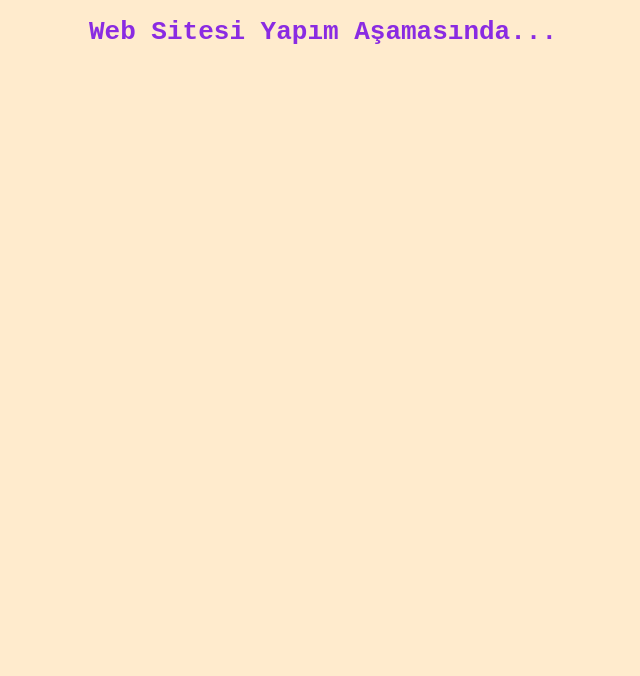
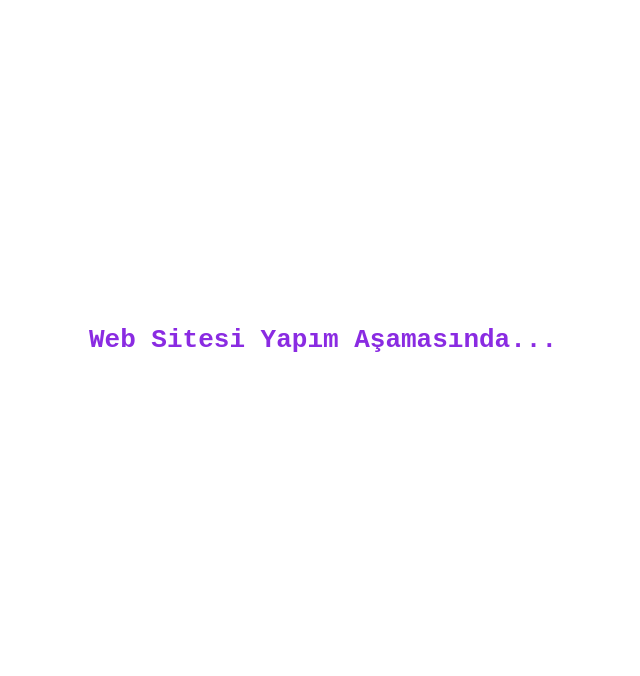
Before and after one commit to sercemelufuk/sercemelufuk.github.io, a plain HTML site: page index.html in a window 1280 px wide. Shown: the whole page, without its empty margins (317-957 px from the left). Drawn offline with Linux system fonts and the light colour scheme.

Commit message:
Update index.html

```diff
--- a/index.html
+++ b/index.html
@@ -1,5 +1,6 @@
 <!DOCTYPE html>
 <html lang="en">
+
 <head>
     <meta charset="UTF-8">
     <meta http-equiv="X-UA-Compatible" content="IE=edge">
@@ -8,13 +9,12 @@
 </head>
 
 <style>
-    body{
+    body {
         height: 550px;
-        background-color: blanchedalmond;
     }
 
 
-    h1{
+    h1 {
         text-decoration: none;
         font-family: monospace;
         color: blueviolet;
@@ -22,14 +22,18 @@
         vertical-align: middle;
     }
 
-
+    .center{
+        padding: 300px 0;
+    }
 </style>
 
 <body>
 
+    <div class="center">
 
-
-<h1> Web Sitesi Yapım Aşamasında...</h1>
+        <h1> Web Sitesi Yapım Aşamasında...</h1>
+    </div>
 
 </body>
+
 </html>
```
